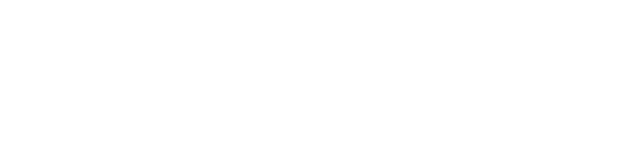
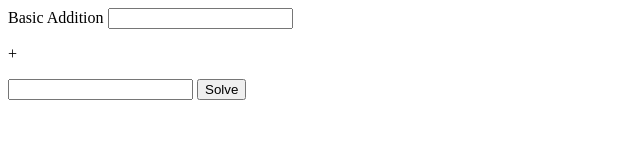
Before and after one commit to MyNameBruh/First-Project, a plain HTML site: page index.html in a window 1280 px wide. Shown: the whole page, without its empty margins (0-640 px from the left). Drawn offline with Linux system fonts and the light colour scheme.

Commit message:
Update index.html

```diff
--- a/index.html
+++ b/index.html
@@ -1,3 +1,15 @@
 <!DOCTYPE html>
 <html>
+    <link rel='stylesheet' href='style.css'>
+    <script src='index.js'></script>
+    <head>
+        Basic Addition
+    </head>
+
+    <body>
+        <input id="input1"></input>
+        <p> + </p>
+        <input id="input2"></input>
+        <button id='Enter'>Solve</button>
+    </body>
 </html>
```
